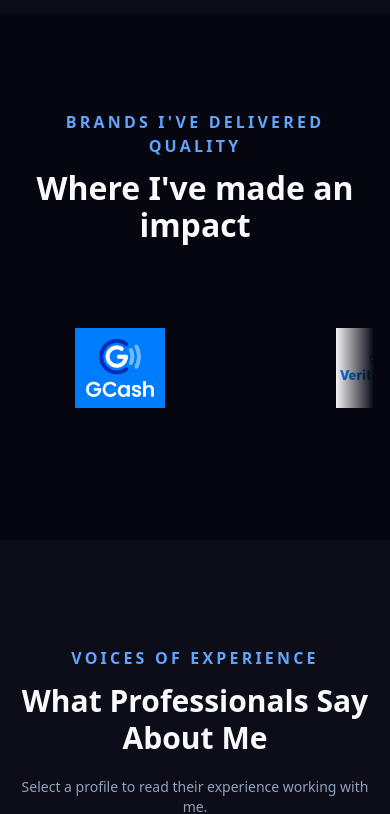
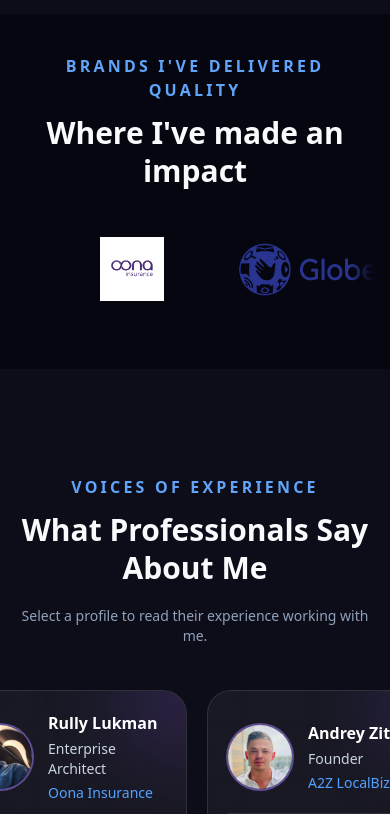
Before and after one commit to xXSOLEDADXx22/dhods-portfolio, a Next.js app: page / in a window 390 px wide. Shown: the part 1595-2409 px from the top of the page. Built offline with nearby package versions, Linux system fonts and the light colour scheme.

Commit message:
Reduce Delivered section spacing

```diff
--- a/components/LogoMarquee.tsx
+++ b/components/LogoMarquee.tsx
@@ -3,46 +3,78 @@
 /* eslint-disable @next/next/no-img-element */
 
 import { useEffect, useRef } from "react";
+import type { PointerEvent } from "react";
 import { portfolio } from "@/data/portfolio";
 
 export default function LogoMarquee() {
     const containerRef = useRef<HTMLDivElement>(null);
+    const trackRef = useRef<HTMLDivElement>(null);
     const animationRef = useRef<number | null>(null);
 
-    const pausedRef = useRef(false);
+    const hoveredRef = useRef(false);
     const draggingRef = useRef(false);
-
     const startingXRef = useRef(0);
     const startingScrollRef = useRef(0);
 
     useEffect(() => {
         const container = containerRef.current;
+        const track = trackRef.current;
 
-        if (!container) {
+        if (!container || !track) {
             return;
         }
 
+        const motionPreference = window.matchMedia(
+            "(prefers-reduced-motion: reduce)",
+        );
+
         let previousTime = performance.now();
+        let scrollPosition = container.scrollLeft;
 
         function animate(currentTime: number) {
-            if (!container) {
+            if (!container || !track) {
                 return;
             }
 
-            const elapsedTime = currentTime - previousTime;
+            const elapsedTime = Math.min(currentTime - previousTime, 50);
             previousTime = currentTime;
 
-            if (!pausedRef.current && !draggingRef.current) {
-                // Change to adjust automatic speed
+            if (
+                !hoveredRef.current &&
+                !draggingRef.current &&
+                !motionPreference.matches
+            ) {
                 const speed = 50;
 
-                container.scrollLeft += (speed * elapsedTime) / 1000;
+                // Distance between the first logo and its repeated copy.
+                const firstLogo = track.children[0] as HTMLElement | undefined;
+                const repeatedLogo = track.children[
+                    portfolio.products.length
+                    ] as HTMLElement | undefined;
 
-                const halfwayPoint = container.scrollWidth / 2;
+                const loopWidth =
+                    firstLogo && repeatedLogo
+                        ? repeatedLogo.offsetLeft - firstLogo.offsetLeft
+                        : 0;
 
-                if (container.scrollLeft >= halfwayPoint) {
-                    container.scrollLeft -= halfwayPoint;
+                const maximumScroll =
+                    container.scrollWidth - container.clientWidth;
+
+                scrollPosition += (speed * elapsedTime) / 1000;
+
+                if (
+                    loopWidth > 0 &&
+                    maximumScroll >= loopWidth &&
+                    scrollPosition >= loopWidth
+                ) {
+                    scrollPosition -= loopWidth;
+                } else if (scrollPosition >= maximumScroll) {
+                    scrollPosition = 0;
                 }
+
+                container.scrollLeft = scrollPosition;
+            } else {
+                scrollPosition = container.scrollLeft;
             }
 
             animationRef.current = requestAnimationFrame(animate);
@@ -57,27 +89,21 @@ export default function LogoMarquee() {
         };
     }, []);
 
-    function handlePointerDown(
-        event: React.PointerEvent<HTMLDivElement>,
-    ) {
+    function handlePointerDown(event: PointerEvent<HTMLDivElement>) {
         const container = containerRef.current;
 
-        if (!container) {
+        if (!container || !event.isPrimary || event.button !== 0) {
             return;
         }
 
         draggingRef.current = true;
-        pausedRef.current = true;
-
         startingXRef.current = event.clientX;
         startingScrollRef.current = container.scrollLeft;
 
         container.setPointerCapture(event.pointerId);
     }
 
-    function handlePointerMove(
-        event: React.PointerEvent<HTMLDivElement>,
-    ) {
+    function handlePointerMove(event: PointerEvent<HTMLDivElement>) {
         const container = containerRef.current;
 
         if (!container || !draggingRef.current) {
@@ -86,13 +112,10 @@ export default function LogoMarquee() {
 
         const distanceMoved = event.clientX - startingXRef.current;
 
-        container.scrollLeft =
-            startingScrollRef.current - distanceMoved;
+        container.scrollLeft = startingScrollRef.current - distanceMoved;
     }
 
-    function handlePointerUp(
-        event: React.PointerEvent<HTMLDivElement>,
-    ) {
+    function handlePointerUp(event: PointerEvent<HTMLDivElement>) {
         const container = containerRef.current;
 
         draggingRef.current = false;
@@ -102,45 +125,27 @@ export default function LogoMarquee() {
         }
     }
 
-    function handleMouseEnter() {
-        pausedRef.current = true;
-    }
-
-    function handleMouseLeave() {
-        pausedRef.current = false;
-        draggingRef.current = false;
-    }
-
-    function handleTouchEnd() {
-        draggingRef.current = false;
-        pausedRef.current = false;
-    }
-
     return (
         <section
             id="delivered"
-            className="scroll-mt-20 overflow-hidden px-4 py-24 sm:px-6"
+            className="scroll-mt-20 overflow-hidden bg-[#060610] px-4 py-10 sm:px-6 sm:py-12"
         >
-            <div className="mx-auto mb-12 max-w-6xl text-center">
+            {/* Compact section heading */}
+            <div className="mx-auto mb-5 max-w-6xl text-center sm:mb-6">
                 <p className="section-label">
-                    Brands I&apos;ve Delivered quality
+                    Brands I&apos;ve Delivered Quality
                 </p>
 
-                <h2 className="section-heading">
+                <h2 className="text-3xl font-extrabold leading-tight text-slate-50 sm:text-4xl lg:text-5xl">
                     Where I&apos;ve made an impact
                 </h2>
-
-                <p className="mx-auto max-w-2xl text-sm text-slate-400">
-
-                </p>
             </div>
 
             <div className="relative">
-                {/* Left fade */}
-                <div className="pointer-events-none absolute inset-y-0 left-0 z-10 w-10 bg-gradient-to-r from-[#060610] to-transparent sm:w-24" />
+                {/* Edge fades */}
+                <div className="pointer-events-none absolute inset-y-0 left-0 z-10 w-6 bg-gradient-to-r from-[#060610] to-transparent sm:w-16" />
 
-                {/* Right fade */}
-                <div className="pointer-events-none absolute inset-y-0 right-0 z-10 w-10 bg-gradient-to-l from-[#060610] to-transparent sm:w-24" />
+                <div className="pointer-events-none absolute inset-y-0 right-0 z-10 w-6 bg-gradient-to-l from-[#060610] to-transparent sm:w-16" />
 
                 <div
                     ref={containerRef}
@@ -148,20 +153,37 @@ export default function LogoMarquee() {
                     onPointerMove={handlePointerMove}
                     onPointerUp={handlePointerUp}
                     onPointerCancel={handlePointerUp}
-                    onMouseEnter={handleMouseEnter}
-                    onMouseLeave={handleMouseLeave}
-                    onTouchEnd={handleTouchEnd}
-                    className="hide-scrollbar cursor-grab select-none overflow-x-scroll active:cursor-grabbing"
-                    style={{
-                        touchAction: "pan-y",
+                    onLostPointerCapture={() => {
+                        draggingRef.current = false;
                     }}
+                    onPointerEnter={(event) => {
+                        if (event.pointerType === "mouse") {
+                            hoveredRef.current = true;
+                        }
+                    }}
+                    onPointerLeave={(event) => {
+                        if (event.pointerType === "mouse") {
+                            hoveredRef.current = false;
+                        }
+                    }}
+                    className="hide-scrollbar cursor-grab select-none overflow-x-auto active:cursor-grabbing"
+                    style={{ touchAction: "pan-y" }}
+                    role="region"
+                    aria-label="Brands and products"
                 >
-                    <div className="flex w-max items-center gap-12 py-5 sm:gap-20">
+                    {/* Smaller gaps and logo containers */}
+                    <div
+                        ref={trackRef}
+                        className="relative flex w-max items-center gap-4 py-3 sm:gap-6"
+                    >
                         {[...portfolio.products, ...portfolio.products].map(
                             (product, index) => (
                                 <div
                                     key={`${product.companyName}-${index}`}
-                                    className="flex h-28 w-52 shrink-0 items-center justify-center sm:h-36 sm:w-72"
+                                    aria-hidden={
+                                        index >= portfolio.products.length ? true : undefined
+                                    }
+                                    className="flex h-24 w-40 shrink-0 items-center justify-center sm:h-28 sm:w-52"
                                 >
                                     {product.companyLogo ? (
                                         <img
@@ -169,10 +191,10 @@ export default function LogoMarquee() {
                                             alt={`${product.companyName} logo`}
                                             title={product.companyName}
                                             draggable={false}
-                                            className="pointer-events-auto h-20 w-44 object-contain transition duration-300 hover:scale-110 sm:h-28 sm:w-64"
+                                            className="h-16 w-36 object-contain transition-transform duration-300 hover:scale-105 motion-reduce:transform-none motion-reduce:transition-none sm:h-20 sm:w-48"
                                         />
                                     ) : (
-                                        <span className="text-center text-xl font-bold text-slate-300">
+                                        <span className="px-2 text-center text-lg font-bold text-slate-300">
                       {product.companyName}
                     </span>
                                     )}
```
